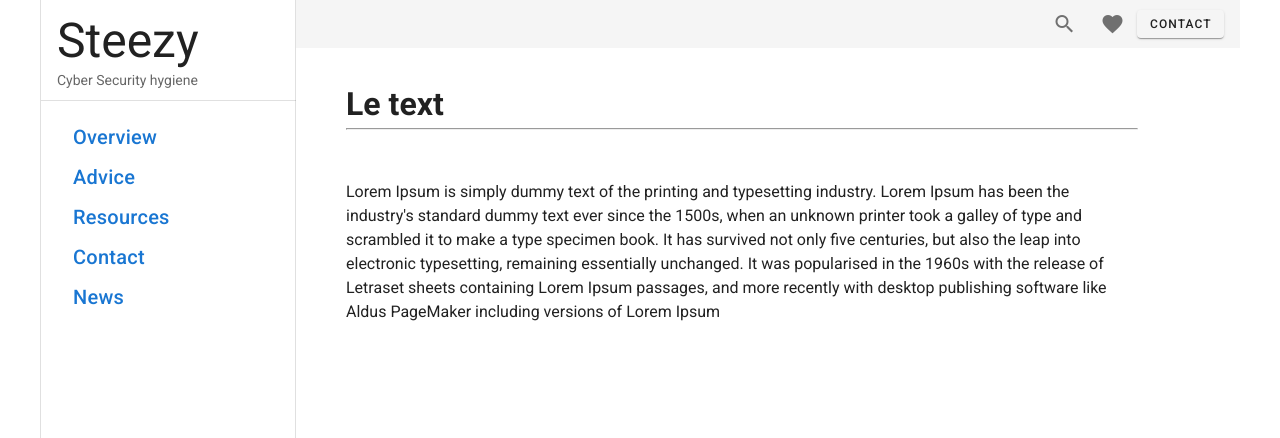
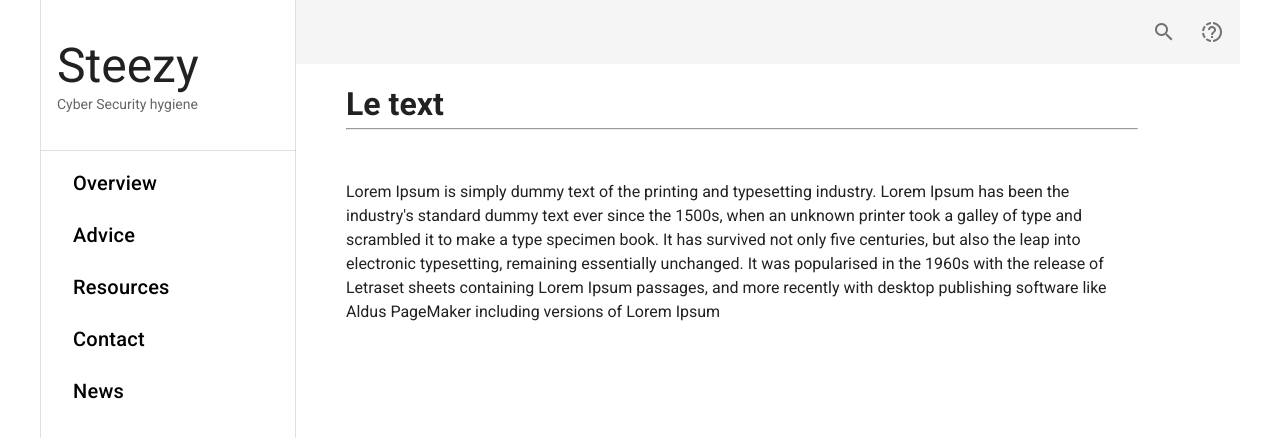
Before and after one commit to IngvarBaranin/G48_steezy, a Vue app: page /overview in a window 1280 px wide. Shown: the top 438 px of the page. Built offline with nearby package versions, Linux system fonts and the light colour scheme.

Commit message:
Edited the Sidebar items to add shadow on hover, removed button from nav

```diff
--- a/src/components/Contentbox.vue
+++ b/src/components/Contentbox.vue
@@ -2,6 +2,7 @@
     <v-sheet
             app
             permanent
+            rounded-lg
             color="gray darken-2"
             min-height="60vh"
             min-width="60vh"
--- a/src/components/Sidebar.vue
+++ b/src/components/Sidebar.vue
@@ -1,6 +1,6 @@
 <template>
-    <v-navigation-drawer class="borderleft" permanent app absolute="true">
-        <v-list-item>
+    <v-navigation-drawer class="borderleft" permanent app absolute >
+        <v-list-item style="height: 150px">
             <v-list-item-content>
                 <v-list-item-title class="title text-h3">
                     Steezy
@@ -13,18 +13,34 @@
 
         <v-divider></v-divider>
         <v-list
-          dense
-          nav
+                dense
+                nav
         >
-          <v-list-item>
-            <v-list-item-content>
-              <v-list-item-title class = "text-h6 my-3 mx-4"><a href="overview">Overview</a></v-list-item-title>
-              <v-list-item-title class = "text-h6 my-3 mx-4"><a href="advice">Advice</a></v-list-item-title>
-              <v-list-item-title class = "text-h6 my-3 mx-4"><a href="resources">Resources</a></v-list-item-title>
-              <v-list-item-title class = "text-h6 my-3 mx-4"><a href="contact">Contact</a></v-list-item-title>
-              <v-list-item-title class = "text-h6 my-3 mx-4"><a href="news">News</a></v-list-item-title>
-            </v-list-item-content>
-          </v-list-item>
+            <v-list-item class="item">
+                <v-list-item-content>
+                    <v-list-item-title class="text-h6 my-2 mx-4"><a class="link" href="overview" >Overview</a></v-list-item-title>
+                </v-list-item-content>
+            </v-list-item>
+            <v-list-item class="item">
+                <v-list-item-content>
+                    <v-list-item-title class="text-h6 my-2 mx-4"><a class="link" href="advice" >Advice</a></v-list-item-title>
+                </v-list-item-content>
+            </v-list-item>
+            <v-list-item class="item">
+                <v-list-item-content>
+                    <v-list-item-title class="text-h6 my-2 mx-4"><a class="link" href="resources" >Resources</a></v-list-item-title>
+                </v-list-item-content>
+            </v-list-item>
+            <v-list-item class="item">
+                <v-list-item-content>
+                    <v-list-item-title class="text-h6 my-2 mx-4"><a class="link" href="contact" >Contact</a></v-list-item-title>
+                </v-list-item-content>
+            </v-list-item>
+            <v-list-item class="item">
+                <v-list-item-content>
+                    <v-list-item-title class="text-h6 my-2 mx-4"><a class="link" href="news" >News</a></v-list-item-title>
+                </v-list-item-content>
+            </v-list-item>
         </v-list>
     </v-navigation-drawer>
 </template>
@@ -33,4 +49,12 @@
     .borderleft {
         border-left: 1px solid #e0e0e0 !important;
     }
+    .link {
+        text-decoration: none;
+        color: black !important;
+    }
+
+    .item:hover{
+        background-color: rgb(230 230 230)!important;
+    }
 </style>
--- a/src/components/Topbar.vue
+++ b/src/components/Topbar.vue
@@ -1,14 +1,11 @@
 <template>
-    <v-app-bar app dense light flat absolute="true">
+    <v-app-bar app light flat absolute>
         <v-spacer></v-spacer>
         <v-btn icon>
             <v-icon>mdi-magnify</v-icon>
         </v-btn>
         <v-btn icon>
-            <v-icon>mdi-heart</v-icon>
-        </v-btn>
-        <v-btn elevation="1" text small>
-            Contact
+            <v-icon>mdi-progress-question</v-icon>
         </v-btn>
     </v-app-bar>
 </template>
```
